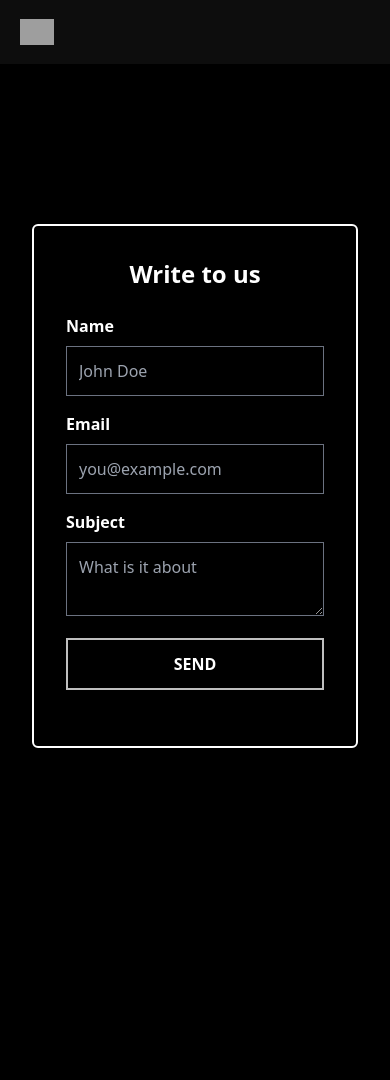
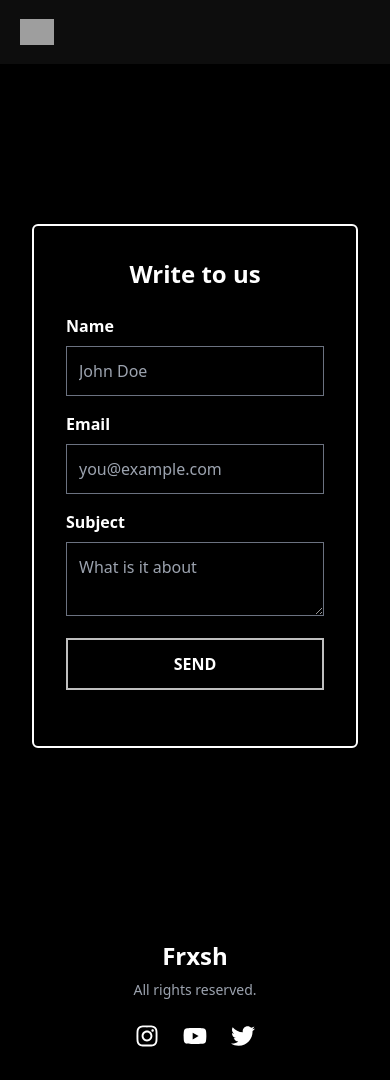
Before and after one commit to ManikLakhanpal/frxsh2.0, a React (Vite) app: page /contact in a window 390 px wide. Before the commit the page ends 908 px from the top, so only its background shows below. Built offline with nearby package versions, Linux system fonts and the light colour scheme; grey boxes are pictures that could not be loaded; a web font is replaced by a local one.

Commit message:
Footer was added to the site

```diff
--- a/package.json
+++ b/package.json
@@ -17,6 +17,7 @@
     "gsap": "^3.12.5",
     "react": "^18.3.1",
     "react-dom": "^18.3.1",
+    "react-icons": "^5.3.0",
     "react-intersection-observer": "^9.13.1",
     "react-router-dom": "^6.28.0",
     "three": "^0.167.1"
--- a/src/App.jsx
+++ b/src/App.jsx
@@ -7,6 +7,7 @@ import { Route, Routes } from "react-router-dom";
 import SignIn from "./containers/SignIn";
 import SignUp from "./containers/SignUp";
 import ContactUs from "./containers/ContactUs";
+import Footer from "./components/Footer";
 
 function App() {
   return (
@@ -21,6 +22,7 @@ function App() {
         <Route path="/signup" element={<SignUp />} />
         <Route path="/contact" element={<ContactUs />} />
       </Routes>
+      <Footer />
     </Context>
   );
 }
--- /dev/null
+++ b/src/components/Footer.jsx
@@ -0,0 +1,38 @@
+import React from "react";
+import { FaInstagram, FaYoutube, FaTwitter } from "react-icons/fa";
+
+export default function Footer() {
+  return (
+    <footer className="bg-black text-white py-8 px-4 sm:px-6 lg:px-8">
+      <div className="max-w-7xl mx-auto flex flex-col sm:flex-row justify-between items-center">
+        <div className="text-center sm:text-left mb-6 sm:mb-0">
+          <h2 className="text-2xl font-bold mb-2">Frxsh</h2>
+          <p className="text-sm text-gray-400">All rights reserved.</p>
+        </div>
+        <div className="flex space-x-6">
+          <a
+            href="https://www.instagram.com/frxsh.me"
+            target="_blank"
+            className="text-white hover:text-gray-300 transition-colors"
+          >
+            <FaInstagram size={24} />
+          </a>
+          <a
+            href="#"
+            aria-label="Visit our YouTube channel"
+            className="text-white hover:text-gray-300 transition-colors"
+          >
+            <FaYoutube size={24} />
+          </a>
+          <a
+            href="#"
+            aria-label="Follow us on Twitter"
+            className="text-white hover:text-gray-300 transition-colors"
+          >
+            <FaTwitter size={24} />
+          </a>
+        </div>
+      </div>
+    </footer>
+  );
+}
```
Also changed, not shown: 2 other files (tests, documents, lock files or other folders).
